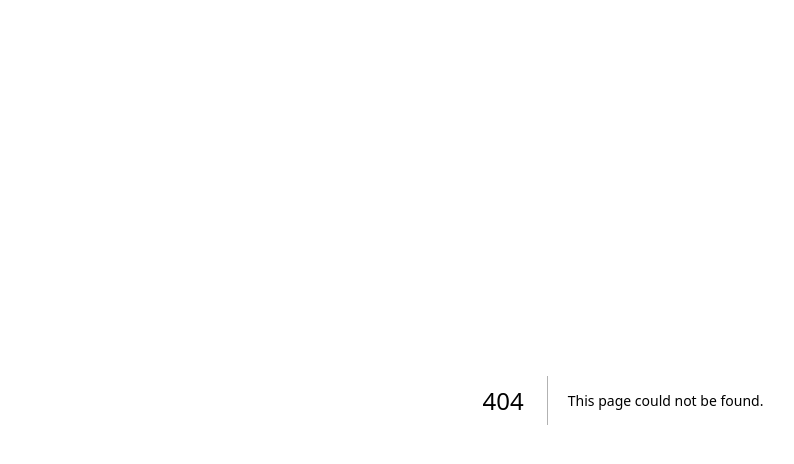
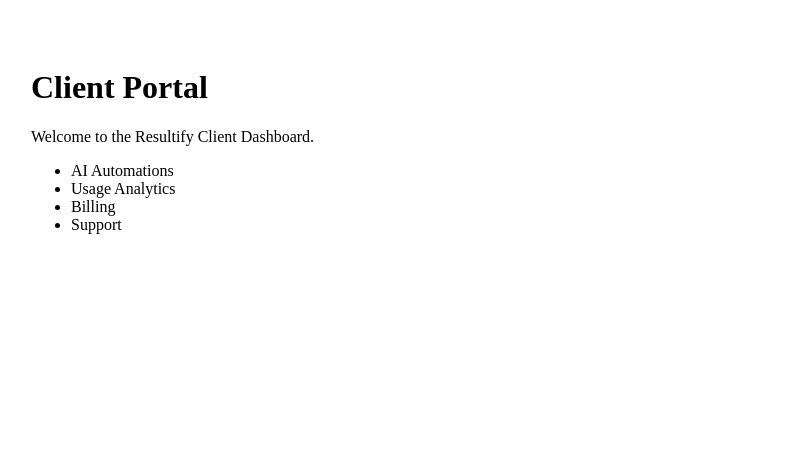
Before and after one commit to chetanshrm83/resultifytechnologies, a Next.js app: page /client in a window 1280 px wide. Before the commit this address had no page. Shown: the top 464 px of the page, without its empty margins (17-811 px from the left). Built offline with nearby package versions, Linux system fonts and the light colour scheme.

Commit message:
Create ClientPage component for client dashboard
Add client portal route

```diff
--- /dev/null
+++ b/app/client/page.tsx
@@ -0,0 +1,14 @@
+export default function ClientPage() {
+  return (
+    <main style={{ padding: 40 }}>
+      <h1>Client Portal</h1>
+      <p>Welcome to the Resultify Client Dashboard.</p>
+      <ul>
+        <li>AI Automations</li>
+        <li>Usage Analytics</li>
+        <li>Billing</li>
+        <li>Support</li>
+      </ul>
+    </main>
+  );
+}
```
